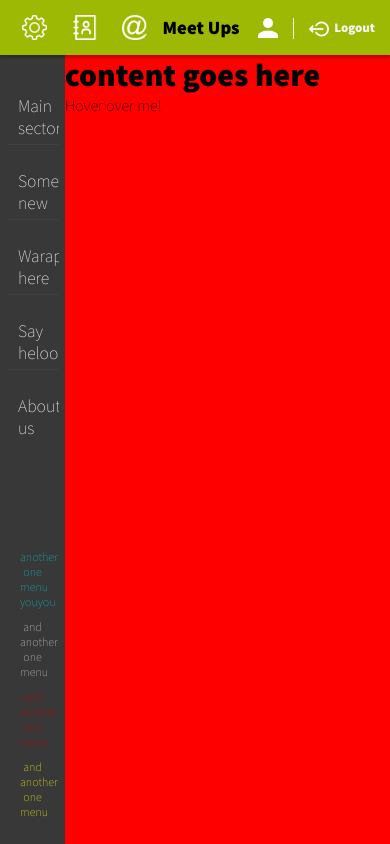
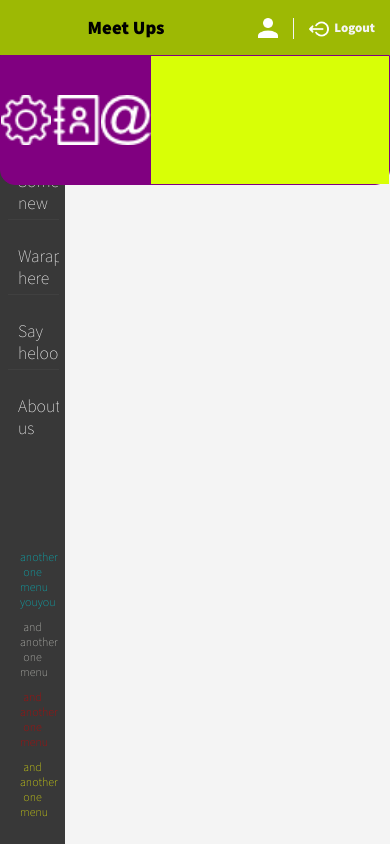
Before and after one commit to p33t00/adminka, a plain HTML site: page index.html in a window 390 px wide. Drawn offline with Linux system fonts and the light colour scheme.

Commit message:
save before makin floating menus

```diff
--- a/index.html
+++ b/index.html
@@ -2,9 +2,8 @@
 <html>
 <head>
 	<meta charset="utf-8">
-	<!-- <link rel="stylesheet" type="text/css" href="./bootstrap-3.3.7/css/bootstrap.min.css"> -->
+	<meta name="viewport" content="width=device-width, initial-scale=1.0">
 	<link rel="stylesheet" type="text/css" href="./main.css">
-	<!-- <link href="https://fonts.googleapis.com/css?family=Source+Sans+Pro:300" rel="stylesheet">  -->
 	<title>Admin Panel</title>
 </head>
 <body>
@@ -29,6 +28,7 @@
 						<span>E-MAIL</span>
 					</div>
 				</a>
+			<div class="horizontal-menu-trigger"></div>
 			</div>
 			<div class="head-right">
 				<div id="user">
--- a/main.css
+++ b/main.css
@@ -144,7 +144,6 @@ margin: 0;
 .head-left > a div {
 	width: 50px;
 	display: block;
-	/*margin: 0 9px;*/
 }
 .head-left > a img {
 	margin: 0 auto;
@@ -169,7 +168,9 @@ margin: 0;
 	color: white;
 	text-align: center;
 }
-
+.horizontal-menu-trigger {
+	display: none;
+}
 
 
 /****	 LEFT SIDEBAR    ****/
@@ -211,14 +212,6 @@ nav > a:hover {
 nav a:last-child div {
 	border: none;
 }
-
-
-
-
-
-
-
-
 
 
 
@@ -275,13 +268,45 @@ nav a:last-child div {
 	color: #FCFE6A;
 }
 
-@media only screen and (max-width: 768px) {
+@media (max-width: 768px) {
 	.sidebar-left {
 		margin-left: 0;
 	}
 }
-@media only screen and (orientation: portrait) {
-	.container {
-		background-color: red;
+
+@media (max-width: 450px) {
+	.head-left > a div {
+		width: auto;
 	}
+
+/****************/
+/*	TOP MENU	*/
+/****************/
+	.head-left > a img {
+	    width: 50px;
+	    height: 50px;
+	}
+	.head-left {
+	    position: absolute;
+	    top: 55px;
+	    left: 0px;
+	    width: 100%;
+	    background-color: purple;
+	    border: 1px solid purple;
+	    border-radius: 0 0 15px 15px;
+	}
+	.horizontal-menu-trigger {
+		background-color: #d8ff06;
+		display: table-row;
+		width: 100%;
+		height: 30px;
+	}
+	.head-left > a {
+	    padding: 10% 0;
+	}
+	.head-left a:hover img {
+	    width: 40px;
+	    height: 40px;
+	}
+/*	TOP MENU END	*/
 }
```
Also changed, not shown: 1 other file.
